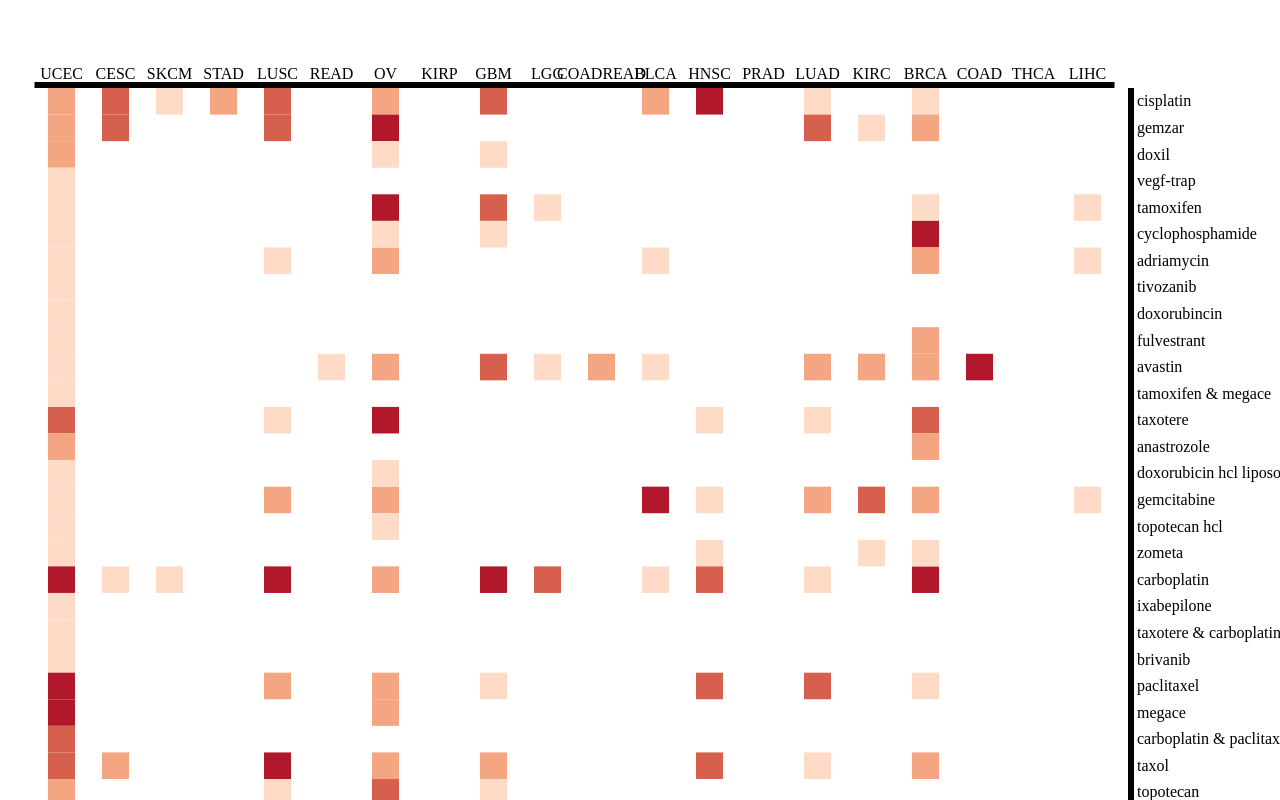
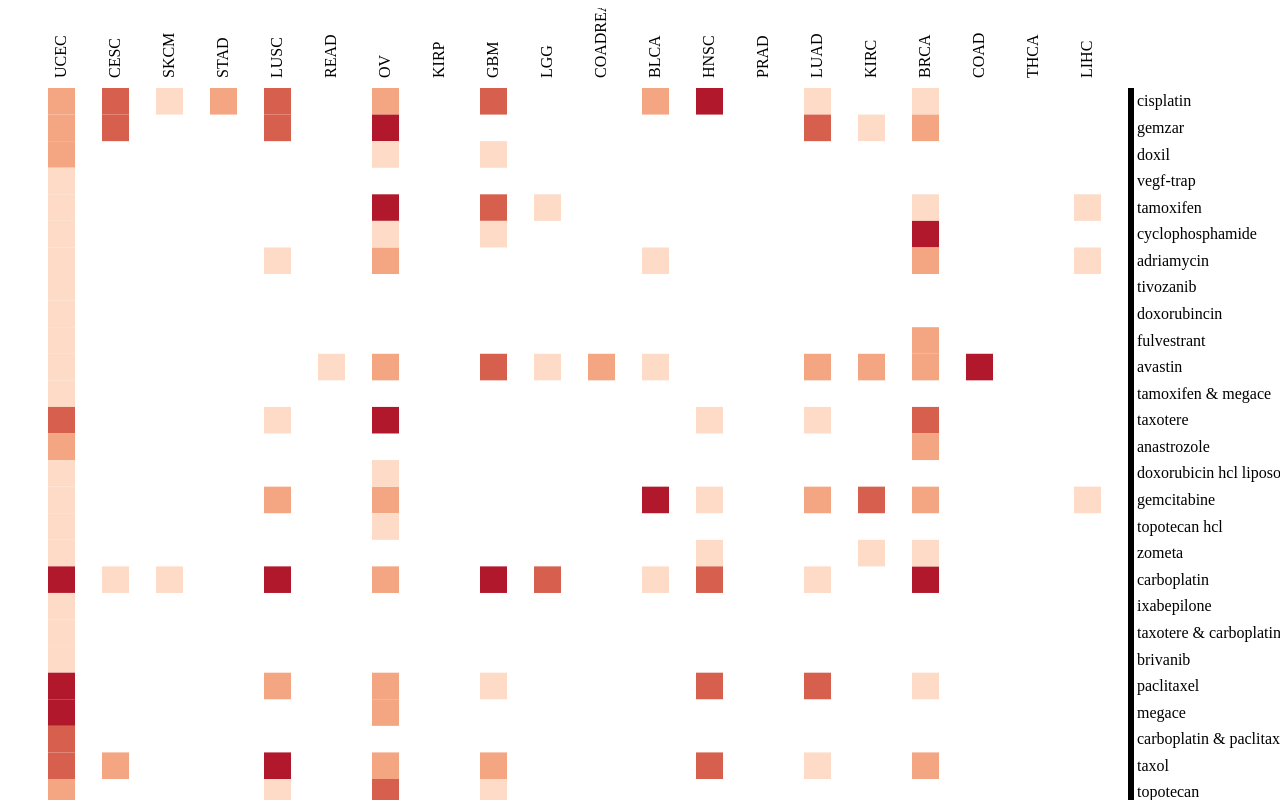
Before and after one commit to gideonite/clinical_data, a plain HTML site: page vis/index.html in a window 1280 px wide. Shown: the top 800 px of the page. Drawn offline with Linux system fonts and the light colour scheme.

Commit message:
fixed axies and added quick title-tooltip

```diff
--- a/vis/index.html
+++ b/vis/index.html
@@ -61,7 +61,9 @@ d3.json('data.json', function(data) {
         .attr('width', cancerScale.rangeBand() / 2.0)
         .attr('height', drugScale.rangeBand() )
         //.attr('r', function(d) { return z(d.count); })
-        .style('fill', function(d) { return z(d.count); });
+        .style('fill', function(d) { return z(d.count); })
+            .append('svg:title')
+        .text(function(d) { return "" + d.cancer + ", " + d.drug; });
 
         // key
         var key = d3.select('body')
@@ -81,14 +83,16 @@ d3.json('data.json', function(data) {
             .attr('width', drugScale.rangeBand() )
             .attr('x', function(d, i) { return i * drugScale.rangeBand(); })
             .attr('y', cancerScale.rangeBand() / 2)
-            .attr('fill', function(d) { return d; });
+            .attr('fill', function(d) { return d; })
+
 
         // axises
         var cancerAxis = d3.svg.axis();
         cancerAxis = cancerAxis.scale(cancerScale)
             .orient('top');
         svg.append('g')
-            .attr('transform', 'translate(-' + cancerScale.rangeBand() / 4 + ',0)')
+            .attr('id', 'cancer-axis')
+            .attr('transform', 'translate(0, -10)')
             .call(cancerAxis);
 
         var drugAxis = d3.svg.axis();
@@ -97,6 +101,15 @@ d3.json('data.json', function(data) {
         svg.append('g')
             .attr('transform', 'translate(' + width  +',0)')
             .call(drugAxis);
+
+
+        // styling
+        d3.selectAll('#cancer-axis text')
+            .attr('padding-bottom', '10px')
+            .attr('transform', 'rotate(-90)')
+            .attr('text-anchor', 'top');
+        d3.select('#cancer-axis path')
+            .attr('fill', 'none');
 });
 
 </script>
```
